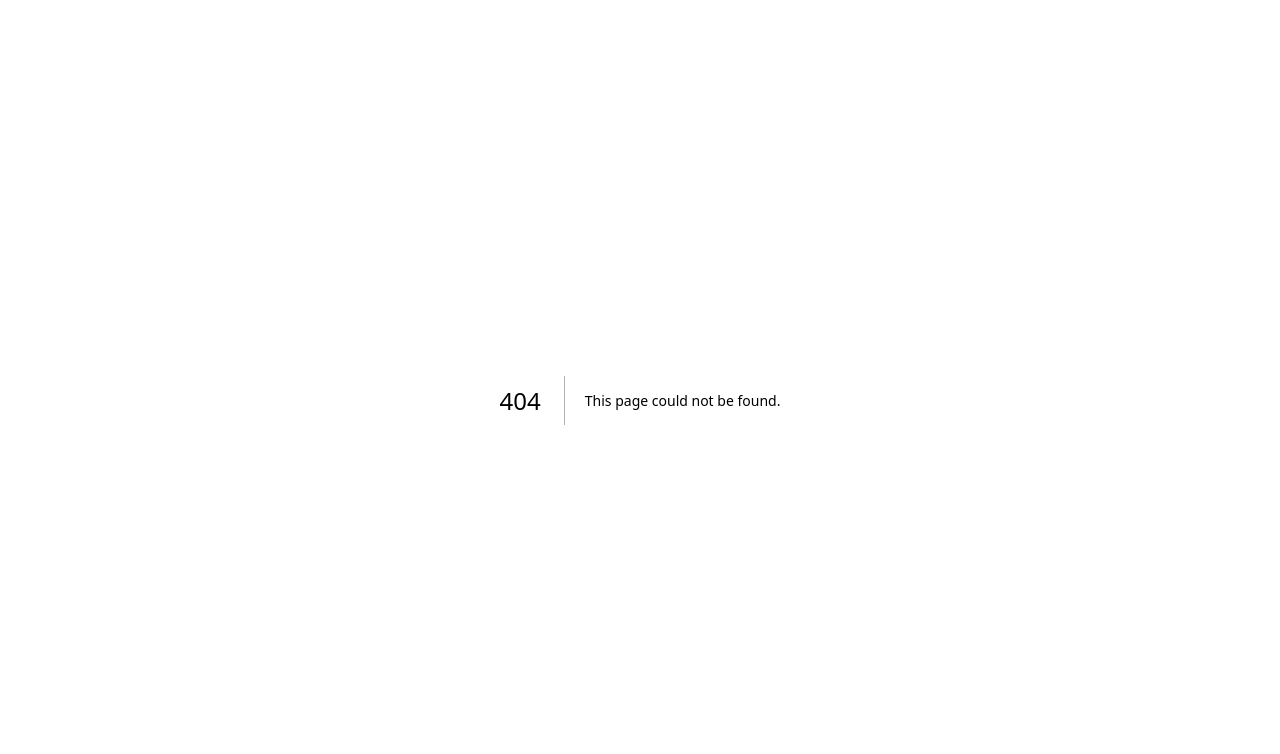
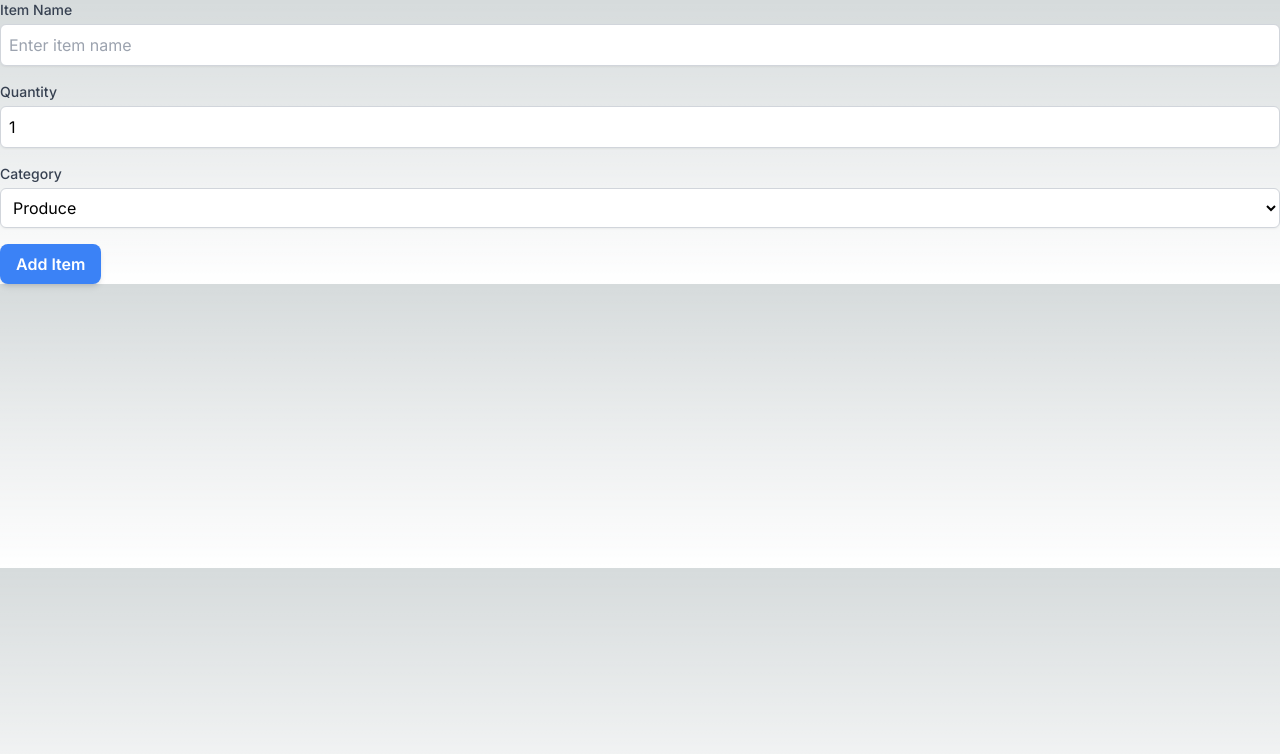
Before and after one commit to ameronebeast/cprg306-assignments, a Next.js app: page /week-4 in a window 1280 px wide. Before the commit this address had no page. Shown: the top 754 px of the page. Built offline with nearby package versions, Linux system fonts and the light colour scheme.

Commit message:
cprg306
Assignments

```diff
--- a/app/page.js
+++ b/app/page.js
@@ -7,6 +7,10 @@ export default function Home() {
       <p>
         <Link href="/week-2">Week 2
         </Link>
+        <Link href="/week-3">Week 3
+        </Link>
+        <Link href="/week-4">Week 4
+        </Link>
       </p>
     </main>
   );}
--- /dev/null
+++ b/app/week-4/new-item.js
@@ -0,0 +1,84 @@
+// new-item.js
+"use client";
+import React, { useState } from 'react';
+
+export default function NewItem() {
+  // State variables for each form field
+  const [name, setName] = useState("");
+  const [quantity, setQuantity] = useState(1);
+  const [category, setCategory] = useState("produce");
+
+  // Form submission handler
+  const handleSubmit = (event) => {
+    event.preventDefault(); // Prevent default form submission behavior
+
+    // Construct an item object with the current state values
+    const item = { name, quantity, category };
+
+    // For demonstration: log the item object to the console and show an alert
+    console.log(item);
+    alert(`Item: ${name}, Quantity: ${quantity}, Category: ${category}`);
+
+    // Reset the form fields to their initial states
+    setName("");
+    setQuantity(1);
+    setCategory("produce");
+  };
+
+  return (
+    <form onSubmit={handleSubmit} className="space-y-4">
+      <div>
+        <label htmlFor="name" className="block text-sm font-medium text-gray-700">Item Name</label>
+        <input
+          type="text"
+          id="name"
+          value={name}
+          onChange={(e) => setName(e.target.value)}
+          required
+          className="mt-1 block w-full p-2 border border-gray-300 rounded-md shadow-sm"
+          placeholder="Enter item name"
+        />
+      </div>
+
+      <div>
+        <label htmlFor="quantity" className="block text-sm font-medium text-gray-700">Quantity</label>
+        <input
+          type="number"
+          id="quantity"
+          value={quantity}
+          onChange={(e) => setQuantity(Number(e.target.value))}
+          min="1"
+          max="99"
+          required
+          className="mt-1 block w-full p-2 border border-gray-300 rounded-md shadow-sm"
+        />
+      </div>
+
+      <div>
+        <label htmlFor="category" className="block text-sm font-medium text-gray-700">Category</label>
+        <select
+          id="category"
+          value={category}
+          onChange={(e) => setCategory(e.target.value)}
+          className="mt-1 block w-full p-2 border border-gray-300 rounded-md shadow-sm bg-white"
+        >
+          <option value="produce">Produce</option>
+          <option value="dairy">Dairy</option>
+          <option value="bakery">Bakery</option>
+          <option value="meat">Meat</option>
+          <option value="frozen">Frozen Foods</option>
+          <option value="canned">Canned Goods</option>
+          <option value="dry">Dry Goods</option>
+          <option value="beverages">Beverages</option>
+          <option value="snacks">Snacks</option>
+          <option value="household">Household</option>
+          <option value="other">Other</option>
+        </select>
+      </div>
+
+      <button type="submit" className="py-2 px-4 bg-blue-500 text-white font-semibold rounded-lg shadow-md hover:bg-blue-700">
+        Add Item
+      </button>
+    </form>
+  );
+}
--- /dev/null
+++ b/app/week-4/page.js
@@ -0,0 +1,10 @@
+import React from 'react';
+import NewItem from './new-item';
+
+export default function Week4Page() {
+  return (
+    <div>
+      <NewItem />
+    </div>
+  );
+}
```
